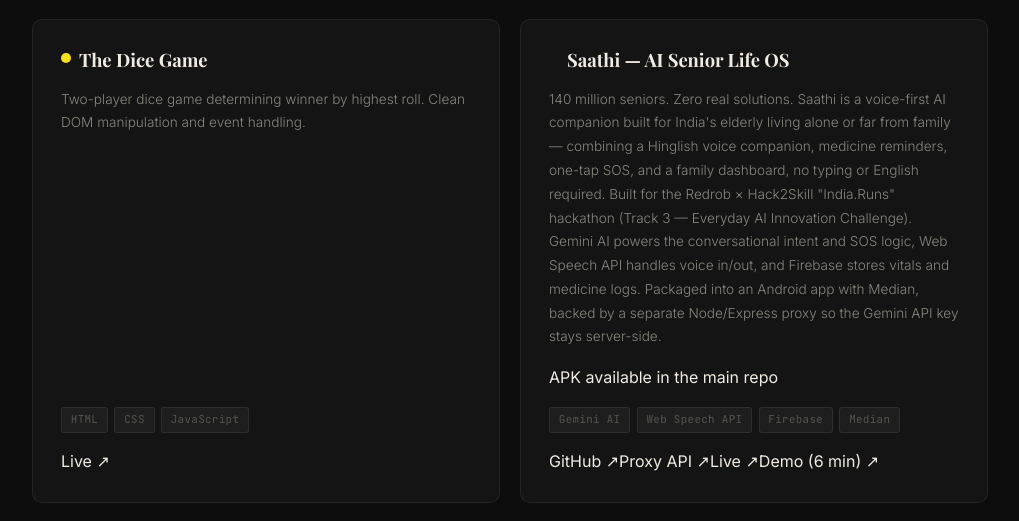
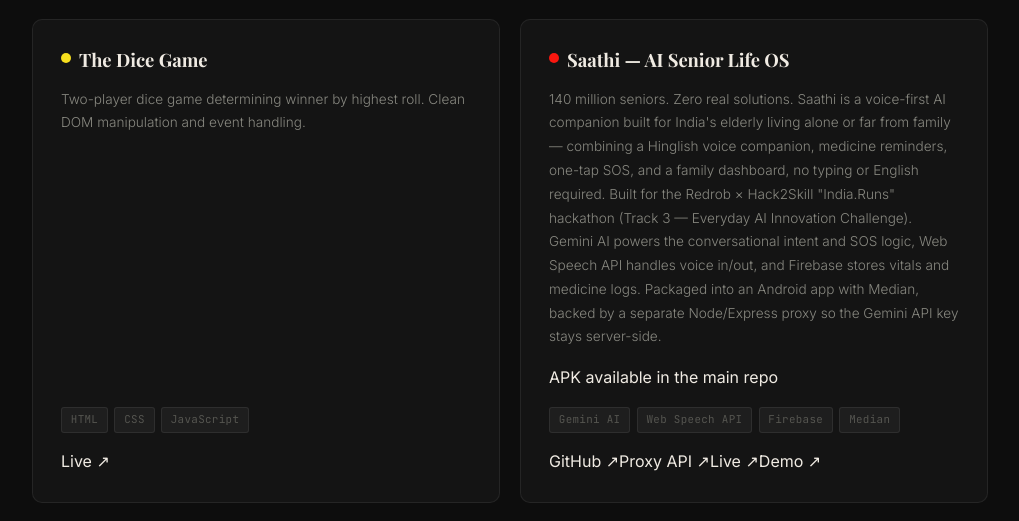
Before and after one commit to pawan2611/Portfolio, a React (Create React App) app: page /projects in a window 1280 px wide. Shown: the part 1827-2348 px from the top of the page, without its empty margins (104-1123 px from the left). Built offline with nearby package versions, Linux system fonts and the light colour scheme; a web font is replaced by a local one.

Commit message:
Added New CSS Class for dot.ai

```diff
--- a/src/pages/Projects.jsx
+++ b/src/pages/Projects.jsx
@@ -109,7 +109,7 @@
     project.github && { href: project.github, label: 'GitHub ↗' },
     project.proxy && { href: project.proxy, label: 'Proxy API ↗' },
     project.live && { href: project.live, label: 'Live ↗' },
-    project.demo && { href: project.demo, label: 'Demo (6 min) ↗' },
+    project.demo && { href: project.demo, label: 'Demo ↗' },
   ].filter(Boolean);
 
   return (
--- a/src/styles/global.css
+++ b/src/styles/global.css
@@ -912,6 +912,10 @@
   background: #F7DF1E;
 }
 
+.dot-ai {
+  background: #fa170f;
+}
+
 .project-title {
   font-family: var(--font-display);
   font-size: 1.15rem;
```
